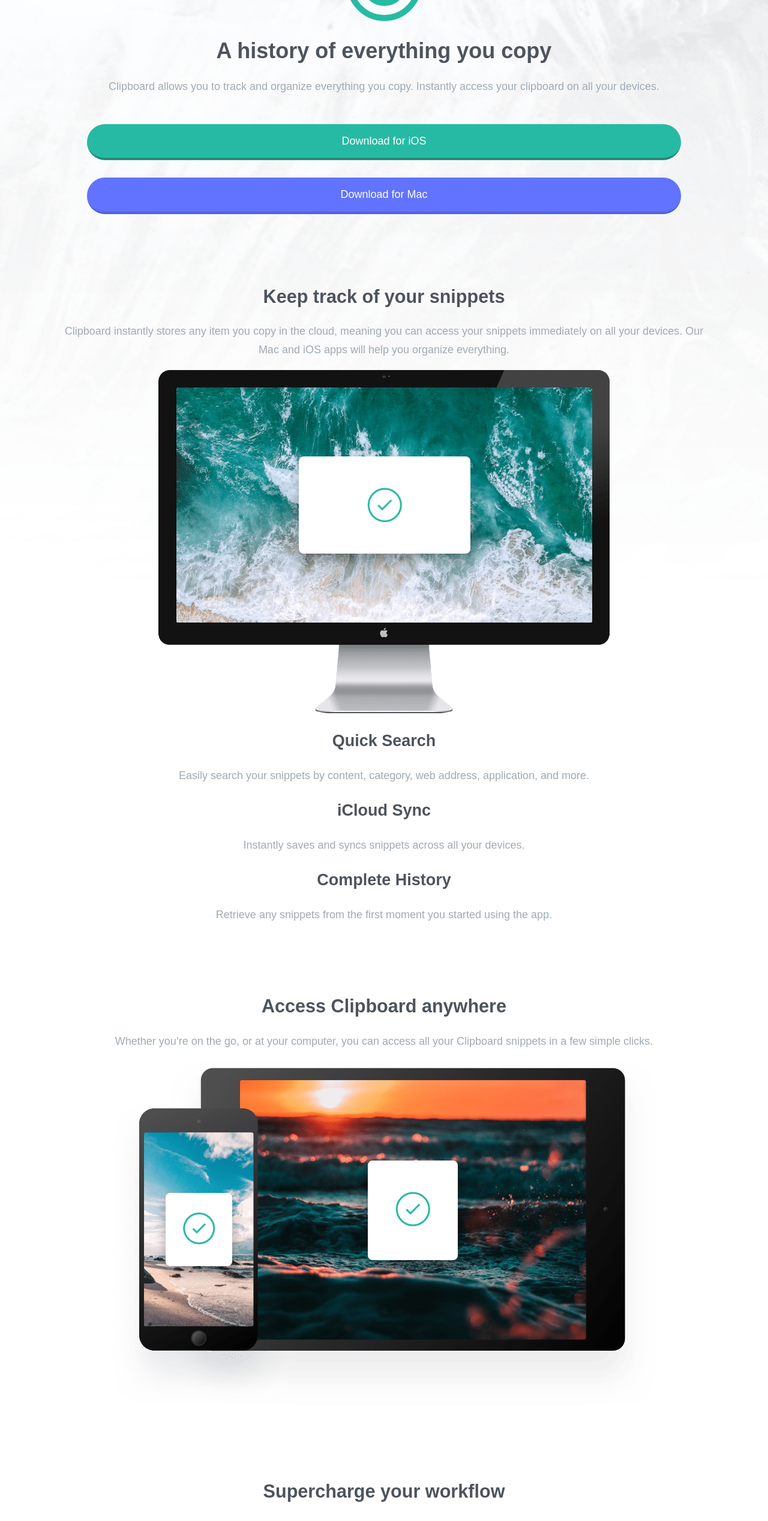
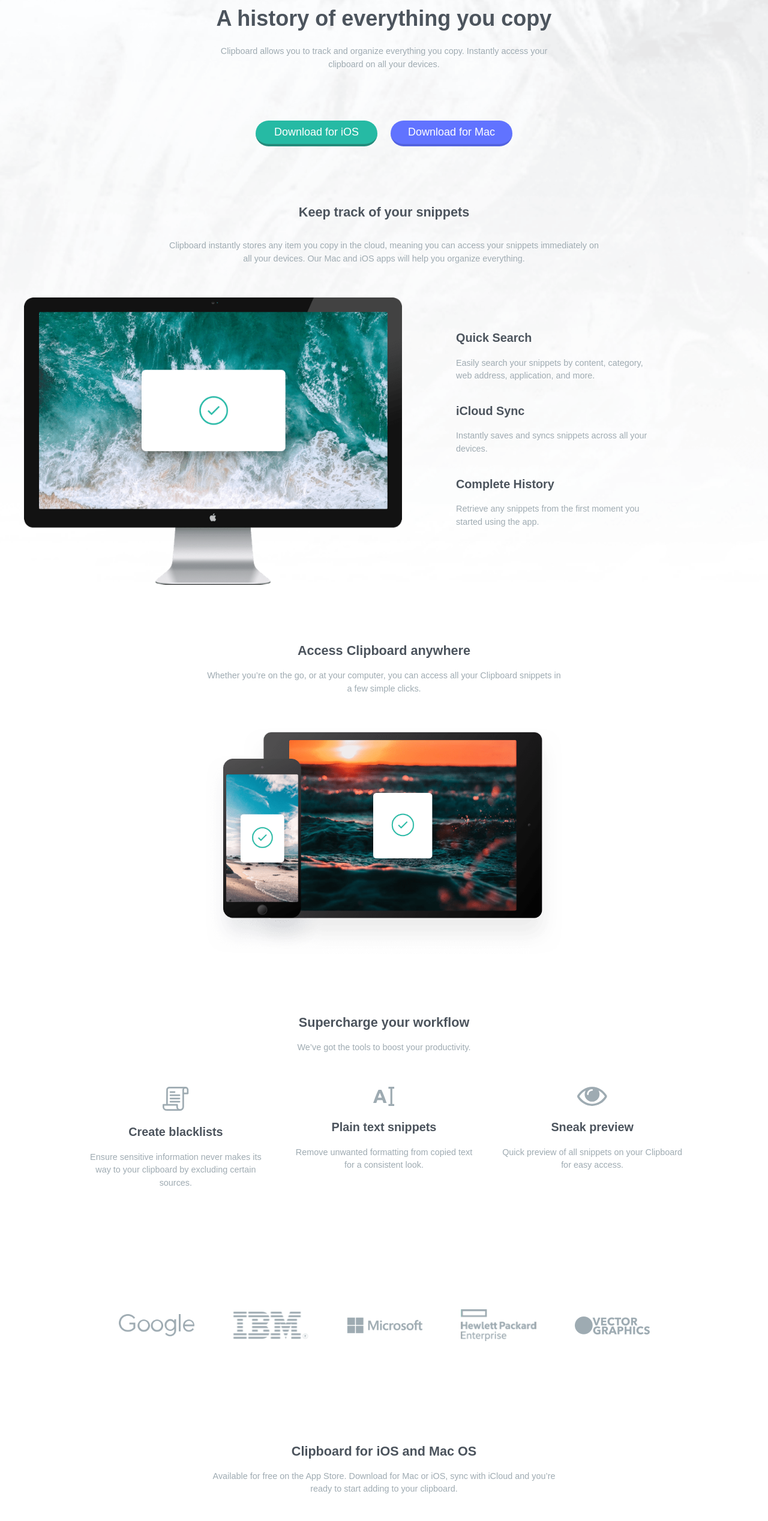
Before and after one commit to kieranpdev/clipboard-landing-page, a plain HTML site: page index.html in a window 1280 px wide. Shown: the part 240-2776 px from the top of the page at 60% size. Drawn offline with Linux system fonts and the light colour scheme; a web font is replaced by a local one.

Commit message:
Responsive css complate

```diff
--- a/css/styles.css
+++ b/css/styles.css
@@ -16,6 +16,7 @@ body {
     display: flex;
     flex-direction: column;
     text-align: center;
+    align-items: center;
     padding: 12vh 0 0;
 }
 
@@ -23,6 +24,12 @@ header,
 section,
 footer {
     padding: 0 7%;
+}
+
+main {
+    display: flex;
+    flex-direction: column;
+    align-items: center;
 }
 
 section {
@@ -37,11 +44,12 @@ section {
 }
 
 .trusted-partners img {
-    max-width: 40%;
+    max-width: 80%;
     margin-bottom: 3rem;
 }
 
 footer {
+    width: 100%;
     padding-top: 5vh;
     padding-bottom: 5vh;
     margin-top: 15vh;
@@ -143,3 +151,169 @@ button.mac {
     border-bottom: 4px solid;
     border-color: hsl(233, 70%, 60%);
 }
+
+/* MEDIA QUERIES */
+
+@media (min-width: 1000px) {
+
+    /* LAYOUT */
+
+    header,
+    section,
+    footer {
+        padding: 0;
+    }
+
+    header {
+        max-width: 33rem;
+    }
+
+    p {
+        margin-bottom: 3rem;
+    }
+
+    .primary-logo {
+        margin-top: 0;
+    }
+
+    section {
+        margin-top: 10vh;
+    }
+
+    .snippets {
+        max-width: 1200px;
+        display: grid;
+        grid-template-columns: repeat(5, 1fr);
+        grid-template-rows: 1fr, 1fr;
+    }
+
+    .snippets h2 {
+        grid-row: 1;
+        grid-column: 2 / span 3;
+    }
+
+    .snippets p {
+        grid-row: 2;
+        grid-column: 2 / span 3;
+        margin-bottom: 3rem;
+    }
+
+    .snippets img {
+        grid-row: 3;
+        grid-column: 1 / span 3;
+        padding-right: 5rem;
+    }
+
+    .snip-features {
+        max-width: 18rem;
+        grid-row: 3;
+        grid-column: 4 / span 2;
+        padding-top: 2rem;
+        text-align: left;
+    }
+
+    .snip-features p {
+        margin-bottom: 2rem;
+    }
+
+    .access {
+        max-width: 33rem;
+    }
+
+    .toolgroup {
+        max-width: 1000px;
+        display: grid;
+        gap: 2.3rem;
+        grid-template-columns: repeat(3, 1fr);
+    }
+
+    .trusted-partners {
+        max-width: 1000px;
+        display: flex;
+        flex-direction: row;
+        justify-content: space-between;
+    }
+
+    .trusted-partners img {
+        max-width: 18%;
+        padding: 20px;
+    }
+
+    .get-app {
+        max-width: 33rem;
+    }
+
+    .get-app p {
+        margin-bottom: 1rem;
+    }
+
+    footer {
+        display: flex;
+        justify-content: center;
+    }
+
+    .container {
+        width: 80vw;
+        max-width: 1000px;
+        display: flex;
+        justify-content: space-between;
+        align-items: center;
+    }
+
+    .footer-logo {
+        width: 3rem;
+        height: 3rem;
+        margin-right: 5rem;
+    }
+
+    footer nav {
+        display: grid;
+        grid-template-columns: repeat(3, 1fr);
+        grid-template-rows: 1fr 1fr;
+        text-align: left;
+    }
+
+    footer nav a {
+        margin-right: 2rem;
+    }
+
+    .social-links a {
+        padding: 1rem;
+    }
+
+
+    /* FONTS */
+
+    h2 {
+        font-size: 1.2rem;
+    }
+
+    h3 {
+        font-size: 1.1rem;
+    }
+
+    p {
+        font-size: .8rem;
+        line-height: 1.2rem;
+    }
+
+    footer nav a {
+        font-size: .8rem;
+    }
+
+
+    /* BUTTONS */
+
+    .button-group {
+        display: flex;
+        justify-content: space-around;
+        padding: 0 4rem;
+    }
+
+    button.ios,
+    button.mac {
+        width: 45%;
+        padding: .5rem 0;
+    }
+
+}
--- a/index.html
+++ b/index.html
@@ -23,18 +23,20 @@
       <h1>A history of everything you copy</h1>
 
       <p>Clipboard allows you to track and organize everything you copy. Instantly access your clipboard on all your devices.</p>
-
+      <div class="button-group">
         <button class="ios" type="button">Download for iOS</button>
         <button class="mac" type="button">Download for Mac</button>
+      </div>
     </header>
 
-    <section>
+    <section class="snippets">
       <h2>Keep track of your snippets</h2>
 
       <p>Clipboard instantly stores any item you copy in the cloud, meaning you can access your snippets immediately on all your devices. Our Mac and iOS apps will help you organize everything.</p>
 
       <img class="primary-image" src="/images/image-computer.png" alt="Computer displaying Clipboard software">
 
+      <div class="snip-features">
         <h3>Quick Search</h3>
         <p>Easily search your snippets by content, category, web address, application, and more.</p>
 
@@ -43,9 +45,10 @@
 
         <h3>Complete History</h3>
         <p>Retrieve any snippets from the first moment you started using the app.</p>
+      </div>
     </section>
 
-    <section>
+    <section class="access">
       <h2>Access Clipboard anywhere</h2>
       <p>Whether you&rsquo;re on the go, or at your computer, you can access all your Clipboard snippets in a few simple clicks.</p>
 
@@ -56,17 +59,28 @@
       <h2>Supercharge your workflow</h2>
       <p>We&rsquo;ve got the tools to boost your productivity.</p>
 
+      <div class="toolgroup">
+
+        <div class="group-item">
           <img class="image-icon" src="./images/icon-blacklist.svg" alt="Create blacklists">
           <h3>Create blacklists</h3>
           <p>Ensure sensitive information never makes its way to your clipboard by excluding certain sources.</p>
+        </div>
 
+
+        <div class="group-item">
           <img src="./images/icon-text.svg" alt="Plain text snippets">
           <h3>Plain text snippets</h3>
           <p>Remove unwanted formatting from copied text for a consistent look.</p>
+        </div>
 
+        <div class="group-item">
           <img src="./images/icon-preview.svg" alt="Preview snippets">
           <h3>Sneak preview</h3>
           <p>Quick preview of all snippets on your Clipboard for easy access.</p>
+        </div>
+
+      </div>
     </section>
 
     <section class="trusted-partners">
@@ -77,18 +91,21 @@
       <img src="./images/logo-vector-graphics.png" alt="Vector Graphics logo">
     </section>
 
-    <section>
+    <section class="get-app">
       <h2>Clipboard for iOS and Mac OS</h2>
 
       <p>Available for free on the App Store. Download for Mac or iOS, sync with iCloud and you&rsquo;re ready to start adding to your clipboard.</p>
 
+      <div class="button-group">
         <button class="ios" type="button">Download for iOS</button>
         <button class="mac" type="button">Download for Mac</button>
+      </div>
     </section>
 
   </main>
 
   <footer>
+    <div class="container">
       <img class="footer-logo" src="./images/logo.svg" alt="Clipboard logo">
       <nav>
         <a href="#">FAQs</a>
@@ -103,6 +120,7 @@
         <a href="#"><img src="./images/icon-twitter.svg" alt="Twitter logo"></a>
         <a href="#"><img src="./images/icon-instagram.svg" alt="Instagram logo"></a>
       </div>
+    </div>
   </footer>
 
 </body>
```
Lines whose indentation alone changed are shown as unchanged.
